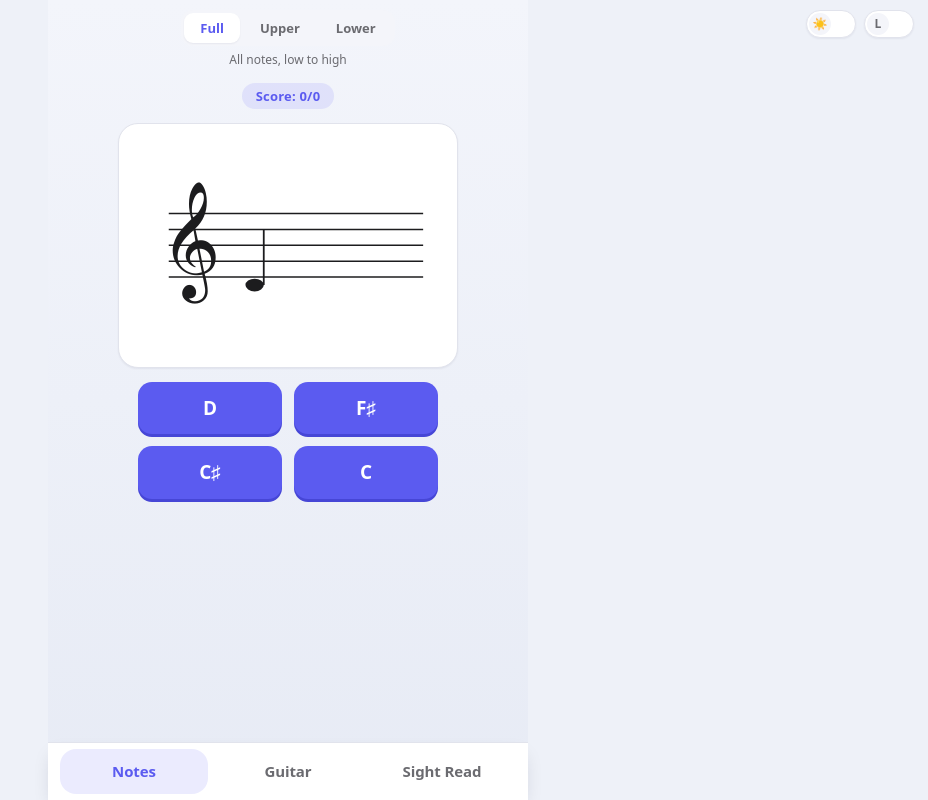
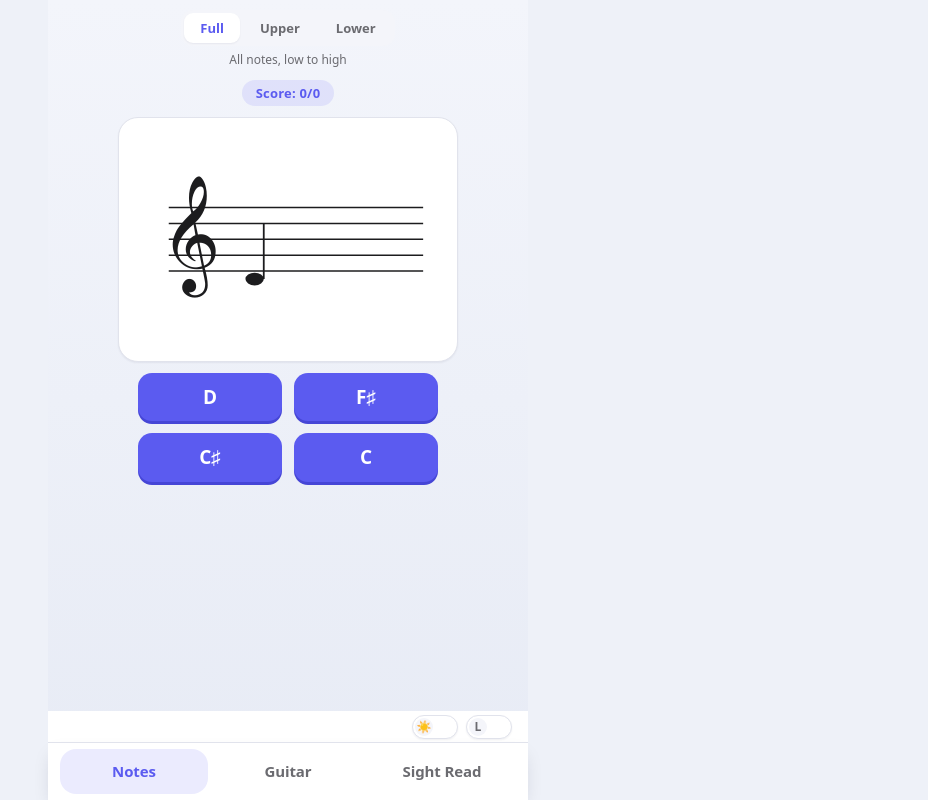
Before and after one commit to ollisala/notes, a React (Vite) app: page / in a window 1280 px wide. Shown: the whole page, without its empty margins (352-1280 px from the left). Built offline with nearby package versions, Linux system fonts and the light colour scheme.

Commit message:
move parameters to lower right

```diff
--- a/src/App.css
+++ b/src/App.css
@@ -9,18 +9,18 @@
 }
 
 .settings-cluster {
-  position: fixed;
-  top: max(env(safe-area-inset-top, 0px), 10px);
-  right: max(env(safe-area-inset-right, 0px), 14px);
-  z-index: 10;
+  flex: none;
   display: flex;
+  justify-content: flex-end;
   gap: 8px;
+  padding: 4px 16px;
+  background: var(--surface);
 }
 
 .theme-toggle,
 .handedness-toggle {
-  width: 50px;
-  height: 28px;
+  width: 46px;
+  height: 24px;
   padding: 2px;
   border: 1px solid var(--border);
   border-radius: 999px;
@@ -32,8 +32,8 @@
 
 .theme-toggle-knob,
 .handedness-toggle-knob {
-  width: 22px;
-  height: 22px;
+  width: 18px;
+  height: 18px;
   border-radius: 50%;
   display: flex;
   align-items: center;
@@ -49,7 +49,7 @@
 
 .theme-toggle-knob-dark,
 .handedness-toggle-knob-right {
-  transform: translateX(20px);
+  transform: translateX(22px);
 }
 
 .app-main {
@@ -138,8 +138,8 @@
   display: flex;
   flex-direction: column;
   align-items: center;
-  gap: 14px;
-  padding: 0 0 16px;
+  gap: 11px;
+  padding: 0 0 10px;
   min-height: 100%;
 }
 
@@ -307,7 +307,7 @@
 }
 
 .note-button {
-  padding: 13px 0;
+  padding: 11px 0;
   font-size: 19px;
   font-weight: 700;
   border: none;
@@ -372,6 +372,7 @@
 
   .settings-cluster {
     gap: 6px;
+    padding: 4px 10px;
   }
 
   .theme-toggle,
--- a/src/App.tsx
+++ b/src/App.tsx
@@ -18,11 +18,6 @@ function App() {
 
   return (
     <div className="app">
-      <div className="settings-cluster">
-        <ThemeToggle theme={theme} onToggle={toggleTheme} />
-        <HandednessToggle handedness={handedness} onToggle={toggleHandedness} />
-      </div>
-
       <main className="app-main">
         {tab === 'staff' ? (
           <StaffQuiz />
@@ -32,6 +27,11 @@ function App() {
           <SightReadQuiz mirrored={mirrored} />
         )}
       </main>
+
+      <div className="settings-cluster">
+        <ThemeToggle theme={theme} onToggle={toggleTheme} />
+        <HandednessToggle handedness={handedness} onToggle={toggleHandedness} />
+      </div>
 
       <nav className="tab-bar">
         <button className={tab === 'staff' ? 'tab-button tab-button-active' : 'tab-button'} onClick={() => setTab('staff')}>
```
